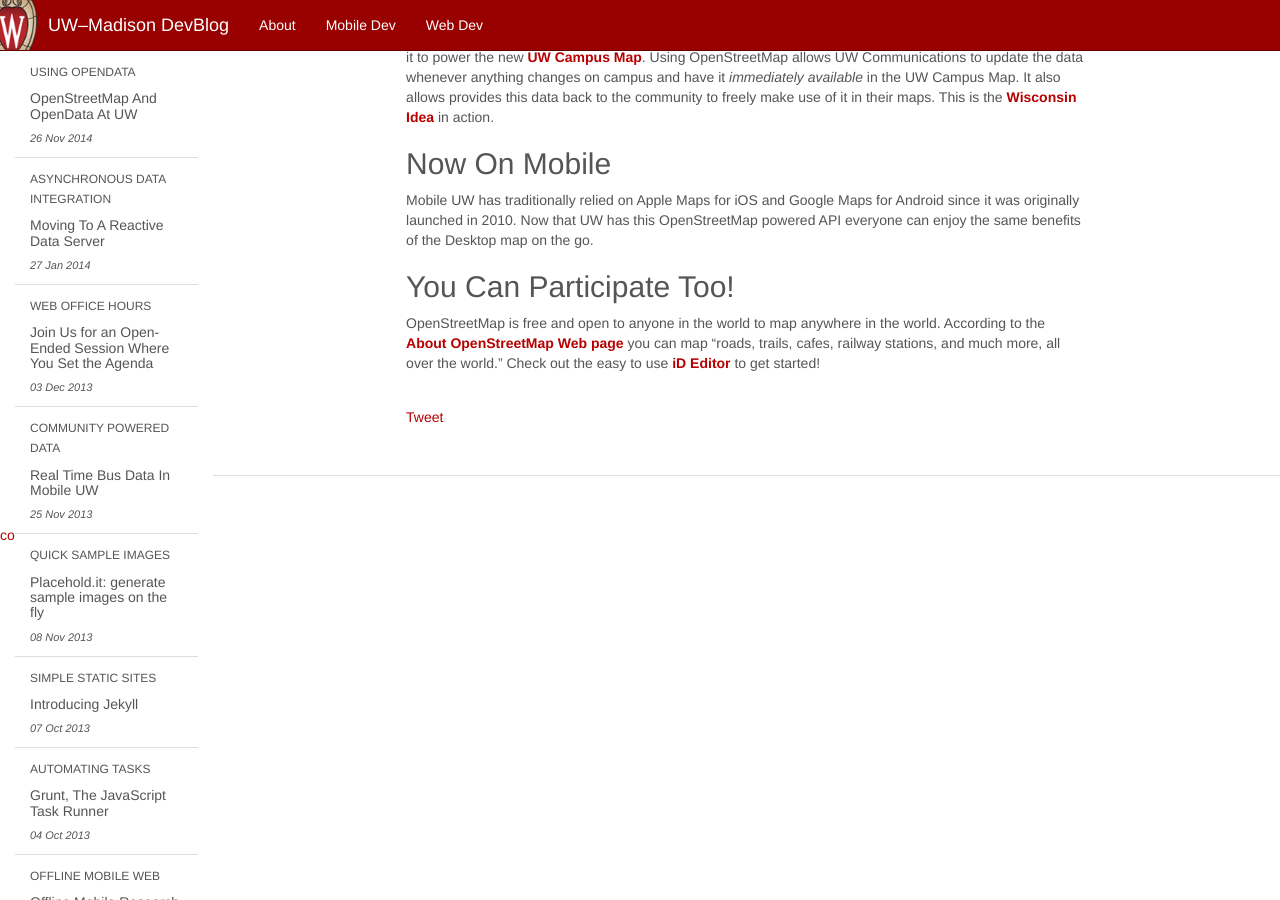
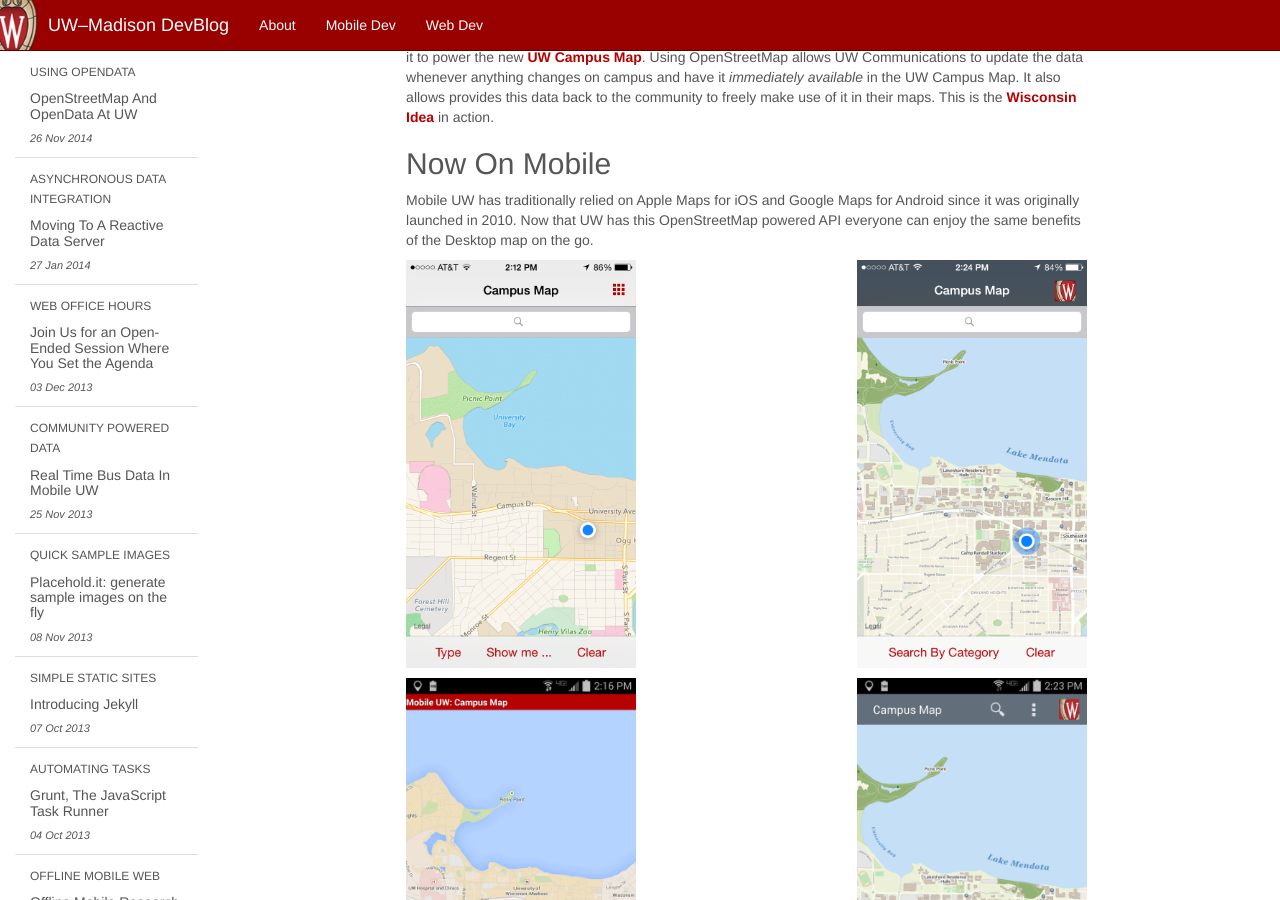
Before and after one commit to UWMadisonUcomm/devblog, a Jekyll site: the page built from _posts/2014-11-26-openstreetmap-opendata.markdown, in a window 1280 px wide and 900 px high, scrolled down 1018 px. Built offline with Jekyll 4.4.1, drawn with Linux system fonts in a browser that asks for light colours; nearby versions of some CDN libraries; Markdown is read by kramdown in place of the engine named in the settings; comment, search, counter and statistics services are not loaded.

Commit message:
Initial addition of screenshots to blog post

```diff
--- a/_posts/2014-11-26-openstreetmap-opendata.markdown
+++ b/_posts/2014-11-26-openstreetmap-opendata.markdown
@@ -26,5 +26,18 @@
 ## Now On Mobile
 Mobile UW has traditionally relied on Apple Maps for iOS and Google Maps for Android since it was originally launched in 2010.  Now that UW has this OpenStreetMap powered API everyone can enjoy the same benefits of the Desktop map on the go.
 
+<div>
+	<img src="/img/posts/2014-11-26-openstreetmap-opendata/20141126-mobileuw-original-map-ios.png" width="230" align="left">
+	<img src="/img/posts/2014-11-26-openstreetmap-opendata/20141126-mobileuw-new-map-ios.png" width="230" align="right">
+</div>
+
+<br clear="all"/>
+<div>
+	<img src="/img/posts/2014-11-26-openstreetmap-opendata/20141126-mobileuw-original-map-android.png" width="230" align="left">
+	<img src="/img/posts/2014-11-26-openstreetmap-opendata/20141126-mobileuw-new-map-android.png" width="230" align="right">
+</div>
+
+<br clear="all"/>
+
 ## You Can Participate Too!
 OpenStreetMap is free and open to anyone in the world to map anywhere in the world.  According to the [About OpenStreetMap Web page](https://www.openstreetmap.org/about) you can map "roads, trails, cafes, railway stations, and much more, all over the world."  Check out the easy to use [iD Editor](http://www.openstreetmap.org/edit?editor=id) to get started!
```
